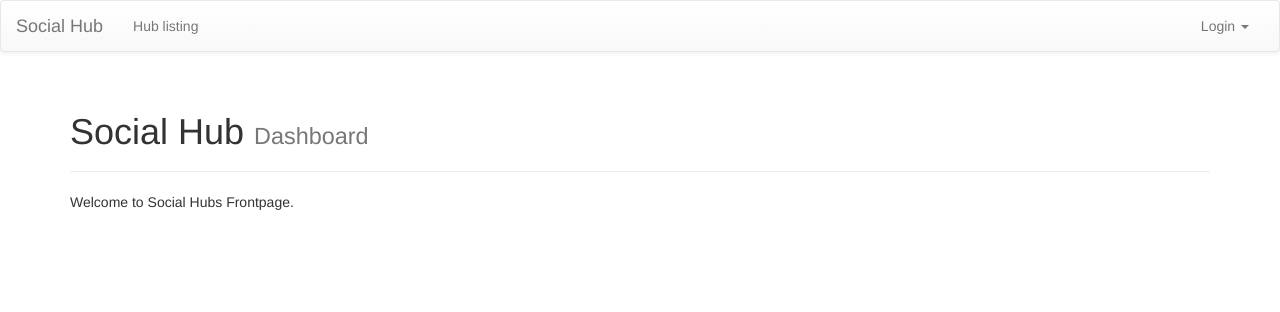
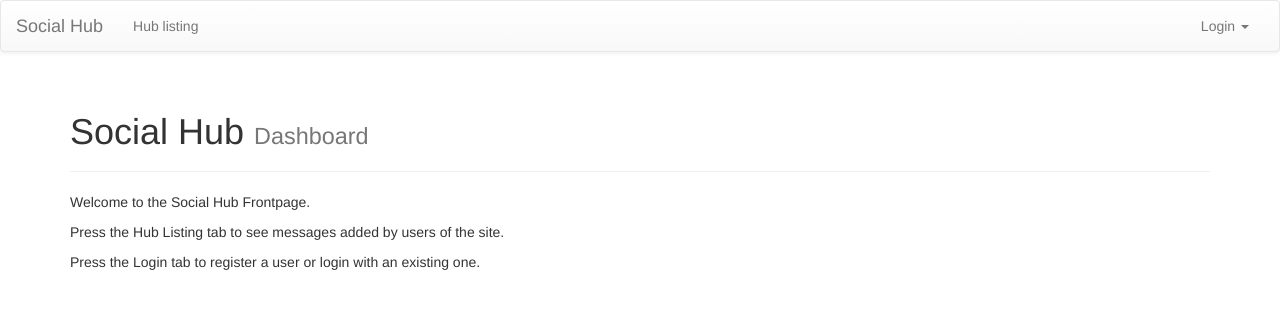
Before and after one commit to Erikfj/socialhub, a Django app: page / in a window 1280 px wide. Shown: the top 312 px of the page. Run offline with Django 3.2, Linux system fonts and the light colour scheme; parts of the project's set-up code (start-up, migrations or seed data) failed here and were passed over; some libraries are stand-ins or nearby versions.

Commit message:
changed to capitalized L in HUb Listing.

```diff
--- a/socialhub/theme/templates/theme/frontpage.html
+++ b/socialhub/theme/templates/theme/frontpage.html
@@ -2,6 +2,12 @@
 {% block subheader %}Dashboard{% endblock %}
 {% block pagecontent %}
 <p>
-	Welcome to Social Hubs Frontpage.
+	Welcome to the Social Hub Frontpage.
+</p>
+<p>
+	Press the Hub Listing tab to see messages added by users of the site.
+</p>
+<p>
+	Press the Login tab to register a user or login with an existing one.
 </p>
 {% endblock %}
```
